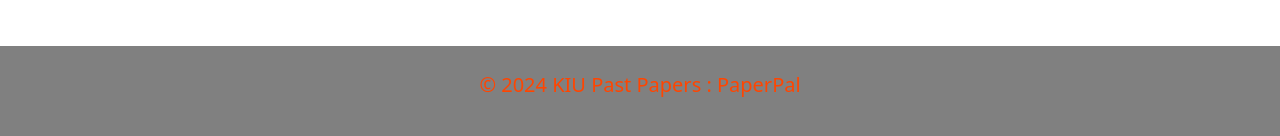
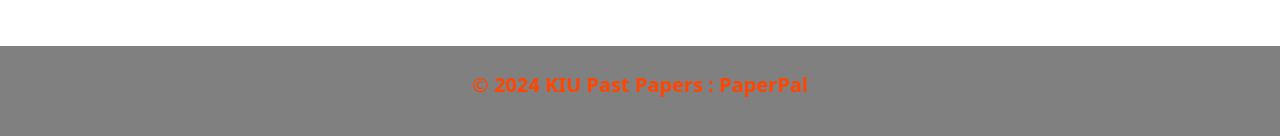
Before and after one commit to JesseOtim/Past, a React (Create React App) app: page / in a window 1280 px wide. Shown: the part 1504-1640 px from the top of the page. Built offline with nearby package versions, Linux system fonts and the light colour scheme.

Commit message:
Add fontWeight to Footer text

```diff
--- a/src/App.js
+++ b/src/App.js
@@ -235,7 +235,7 @@
         className="bg-grey text-light py-4"
         style={{ marginTop: "50px", backgroundColor: "grey" }}
       >
-        <Container className="text-center" style={{color:"orangered", fontSize:"20px"}}>
+        <Container className="text-center" style={{color:"orangered", fontSize:"20px", fontWeight:"Bold"}}>
           <p>&copy; 2024 KIU Past Papers : PaperPal</p>
         </Container>
       </footer>
```
